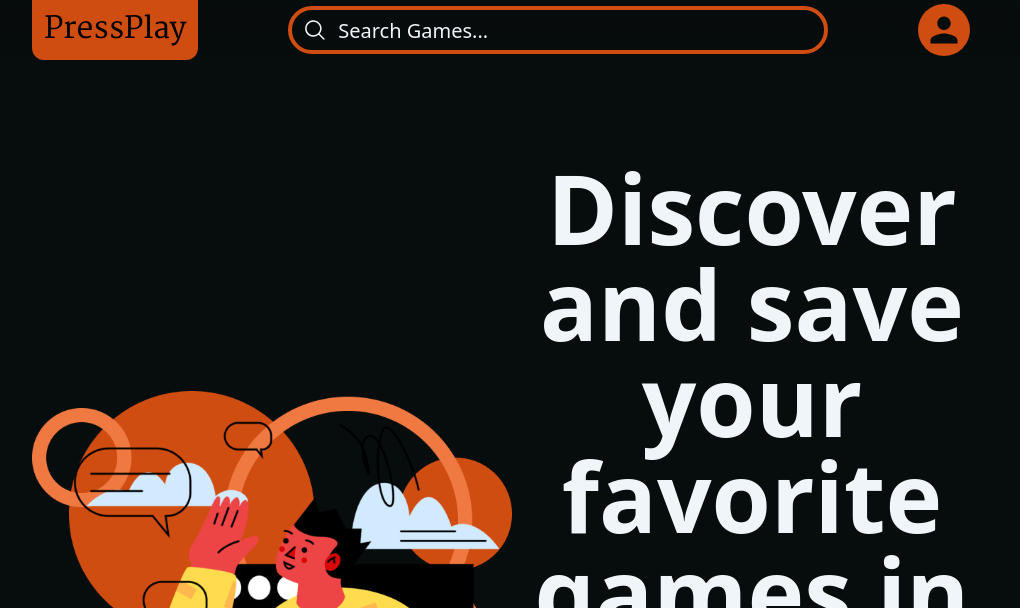
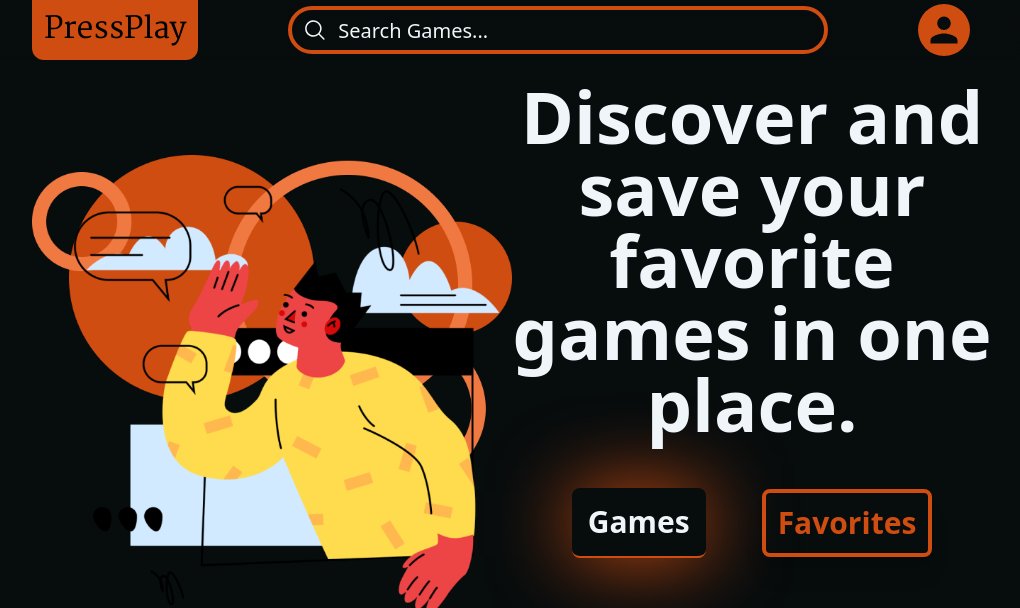
Before and after one commit to Breideva/press-play, a React (Vite) app in the folder play/: page / in a window 1280 px wide. Shown: the top 608 px of the page, without its empty margins (128-1148 px from the left). Built offline with nearby package versions, Linux system fonts and the light colour scheme; no server answers.

Commit message:
Changed Header to Sections folder

```diff
--- a/play/src/components/HomePage/Header.jsx
+++ b/play/src/components/Sections/Header.jsx
@@ -7,13 +7,13 @@ export default function Header() {
   return (
     <div className="flex justify-center bg-background">
       <div className="w-full flex justify-center">
-        <div className="w-9/12 justify-center flex flex-col sm:flex-row gap-14 sm:gap-0 items-center mt-20 sm:mt-30 md:mt-40 mb-20 sm:mb-30 md:mb-40 ">
+        <div className="w-9/12 justify-center flex flex-col sm:flex-row gap-14 sm:gap-0 items-center mt-20 sm:mt-30 xl:mt-20 md:mt-40 mb-20 sm:mb-30 md:mb-40 ">
           <div className="relative w-3/4 sm:w-1/2">
             <img className="absolute z-20" src={person} alt="" />
             <img className="z-10 relative" src={circles} alt="" />
           </div>
           <div className="w-full sm:w-1/2 flex flex-col justify-center gap-y-6 sm:gap-y-12 items-center text-center font-semibold relative">
-            <h1 className="text-text text-4xl md:text-5xl lg:text-6xl xl:text-8xl relative z-20 font-bold">
+            <h1 className="text-text text-4xl md:text-5xl lg:text-6xl xl:text-7xl relative z-20 font-bold">
               Discover and save your favorite games in one place.
             </h1>
             <div className="flex items-center gap-8 sm:gap-6 md:gap-10 lg:gap-14">
--- a/play/src/pages/Home.jsx
+++ b/play/src/pages/Home.jsx
@@ -1,6 +1,5 @@
-import BigBanner from "../components/HomePage/BigBanner";
 import FirstBody from "../components/Sections/FirstBody";
-import Header from "../components/HomePage/Header";
+import Header from "../components/Sections/Header";
 import SecondBody from "../components/Sections/SecondBody";
 import GameGrid from "../components/HomePage/GameGrid";
 import ThirdBody from "../components/Sections/ThirdBody";
```
